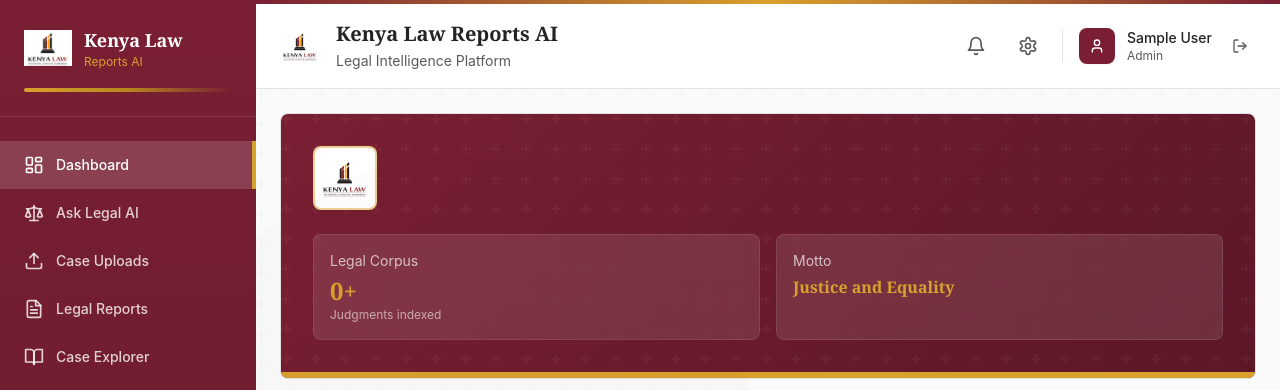
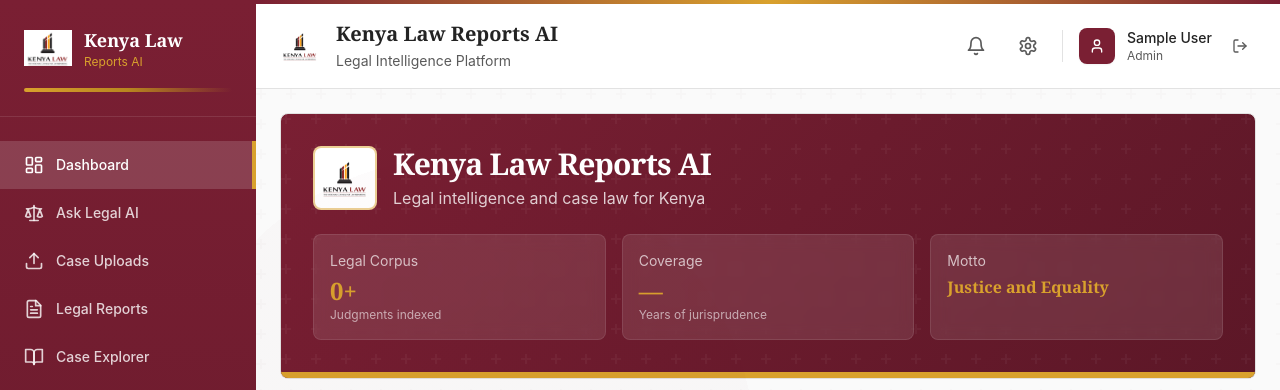
Before and after one commit to NyamaoGregoryKaiser/Kenya-Law, a React (Create React App) app in the folder frontend/: page / in a window 1280 px wide. Shown: the top 390 px of the page. Built offline with nearby package versions, Linux system fonts and the light colour scheme; no server answers; sample sign-in values are in the browser's storage; the HTML template or start-up script is replaced by a standard one.

Commit message:
Use KL_LOOKUP + MongoDB with per-collection search

```diff
--- a/frontend/src/pages/Dashboard.tsx
+++ b/frontend/src/pages/Dashboard.tsx
@@ -145,18 +145,33 @@
             <div className="w-16 h-16 rounded-lg bg-white flex items-center justify-center border-2 border-legal-gold/50 p-1">
               <img
                 src="/assets/legal/kenya-law-logo.png"
-                alt="National Council for Law Reporting logo"
+                alt="Kenya Law Reports"
                 className="w-full h-full object-contain"
               />
             </div>
+            <div>
+              <h1 className="text-3xl font-serif font-bold tracking-tight">Kenya Law Reports AI</h1>
+              <p className="text-white/80 mt-1">Legal intelligence and case law for Kenya</p>
+            </div>
           </div>
-          <div className="mt-6 grid grid-cols-1 sm:grid-cols-2 gap-4">
+          <div className="mt-6 grid grid-cols-1 sm:grid-cols-3 gap-4">
             <div className="bg-white/10 backdrop-blur rounded-lg p-4 border border-white/10">
               <p className="text-sm text-white/70">Legal Corpus</p>
               <p className="mt-1 text-2xl font-serif font-bold text-legal-gold">
                 {(metricsData?.judgments_indexed ?? 0).toLocaleString()}+
               </p>
               <p className="text-xs text-white/60">Judgments indexed</p>
+            </div>
+            <div className="bg-white/10 backdrop-blur rounded-lg p-4 border border-white/10">
+              <p className="text-sm text-white/70">Coverage</p>
+              <p className="mt-1 text-2xl font-serif font-bold text-legal-gold">
+                {metricsData?.coverage_min_year != null && metricsData?.coverage_max_year != null
+                  ? metricsData.coverage_min_year === metricsData.coverage_max_year
+                    ? String(metricsData.coverage_min_year)
+                    : `${metricsData.coverage_min_year} – ${metricsData.coverage_max_year}`
+                  : '—'}
+              </p>
+              <p className="text-xs text-white/60">Years of jurisprudence</p>
             </div>
             <div className="bg-white/10 backdrop-blur rounded-lg p-4 border border-white/10">
               <p className="text-sm text-white/70">Motto</p>
```
